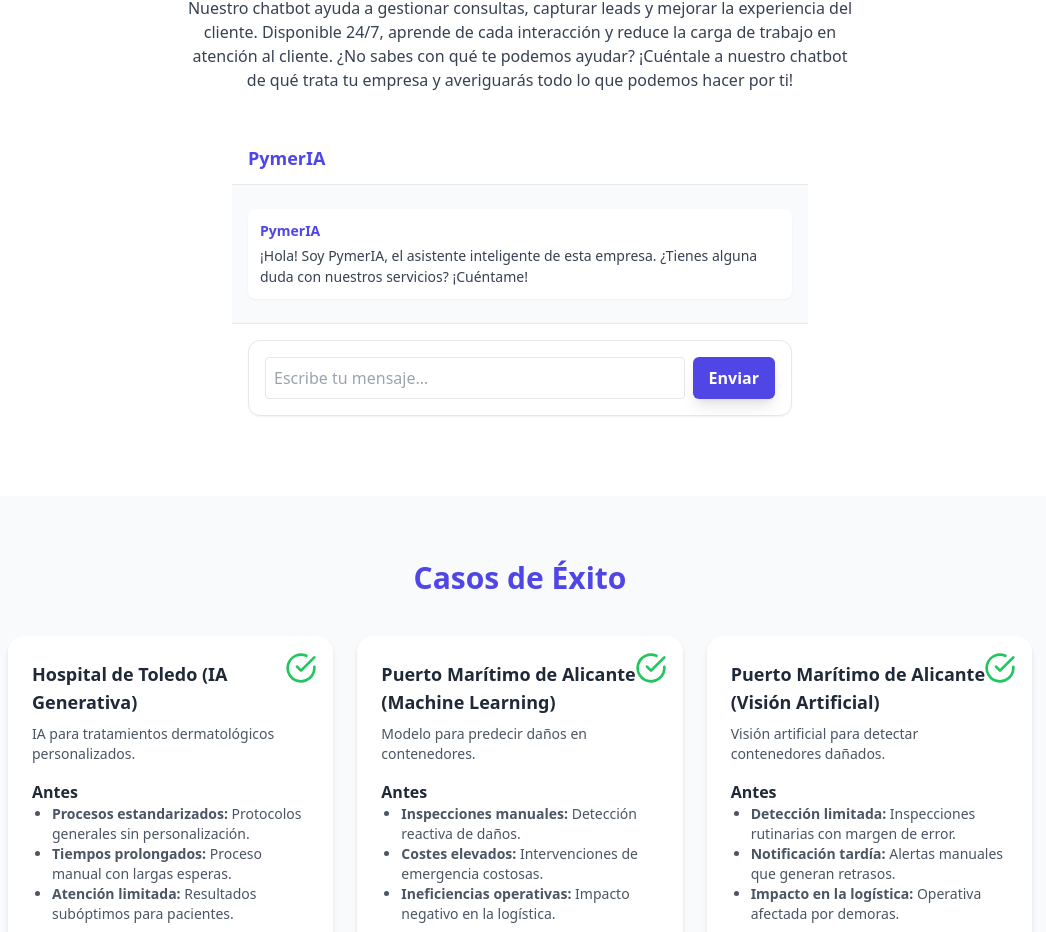
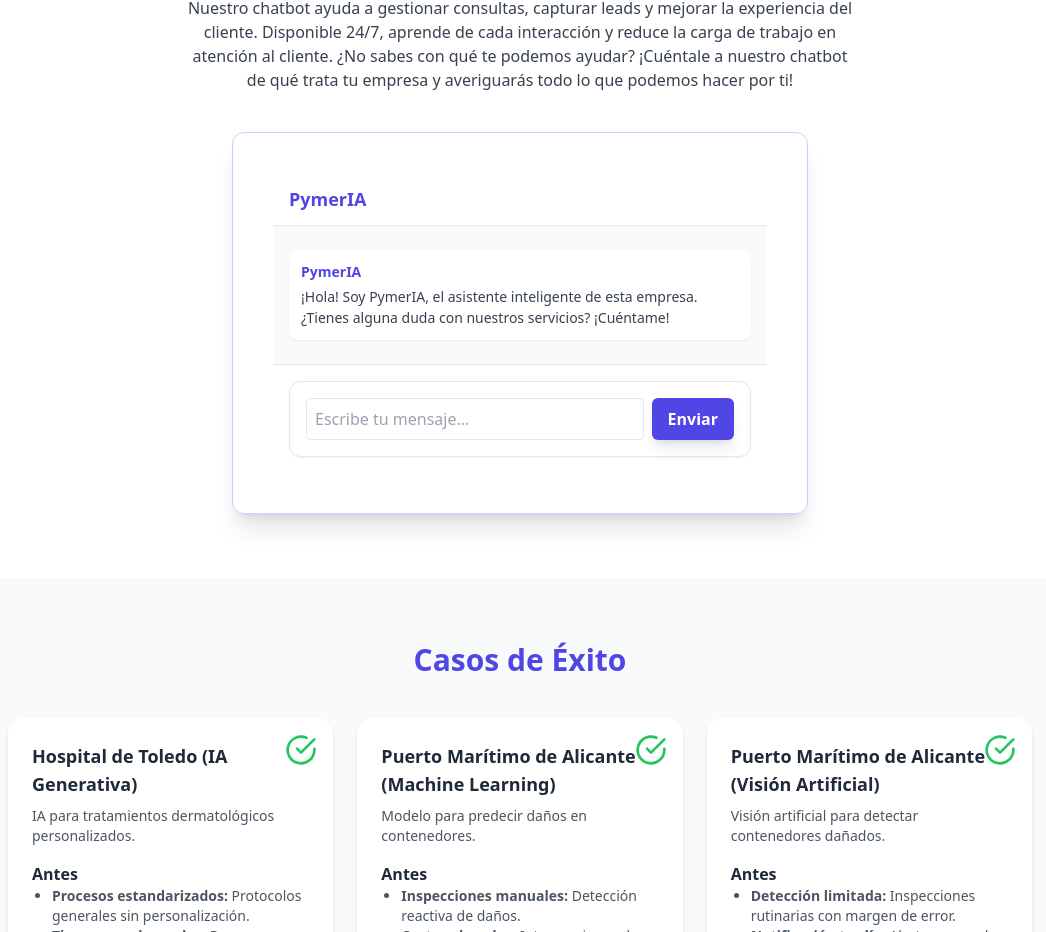
Before and after one commit to carlosmorenolosa/IA_Pymes, a React (Create React App) app: page / in a window 1280 px wide. Shown: the part 1998-2930 px from the top of the page, without its empty margins (120-1166 px from the left). Built offline with nearby package versions, Linux system fonts and the light colour scheme.

Commit message:
cambio diseño chatbot

```diff
--- a/src/App.js
+++ b/src/App.js
@@ -280,9 +280,12 @@
           ¡Cuéntale a nuestro chatbot de qué trata tu empresa y averiguarás todo lo que podemos hacer por ti!
         </p>
         <div className="mt-10 flex flex-col items-center justify-center space-y-6">
-          {/* COMPONENTE DEL CHATBOT REAL */}
           <div className="w-full max-w-xl">
-            <InterfazGraficaPymerIA />
+            <Card className="rounded-2xl shadow-xl border border-indigo-200 p-6">
+              <CardContent>
+                <InterfazGraficaPymerIA />
+              </CardContent>
+            </Card>
           </div>
         </div>
       </motion.div>
```
